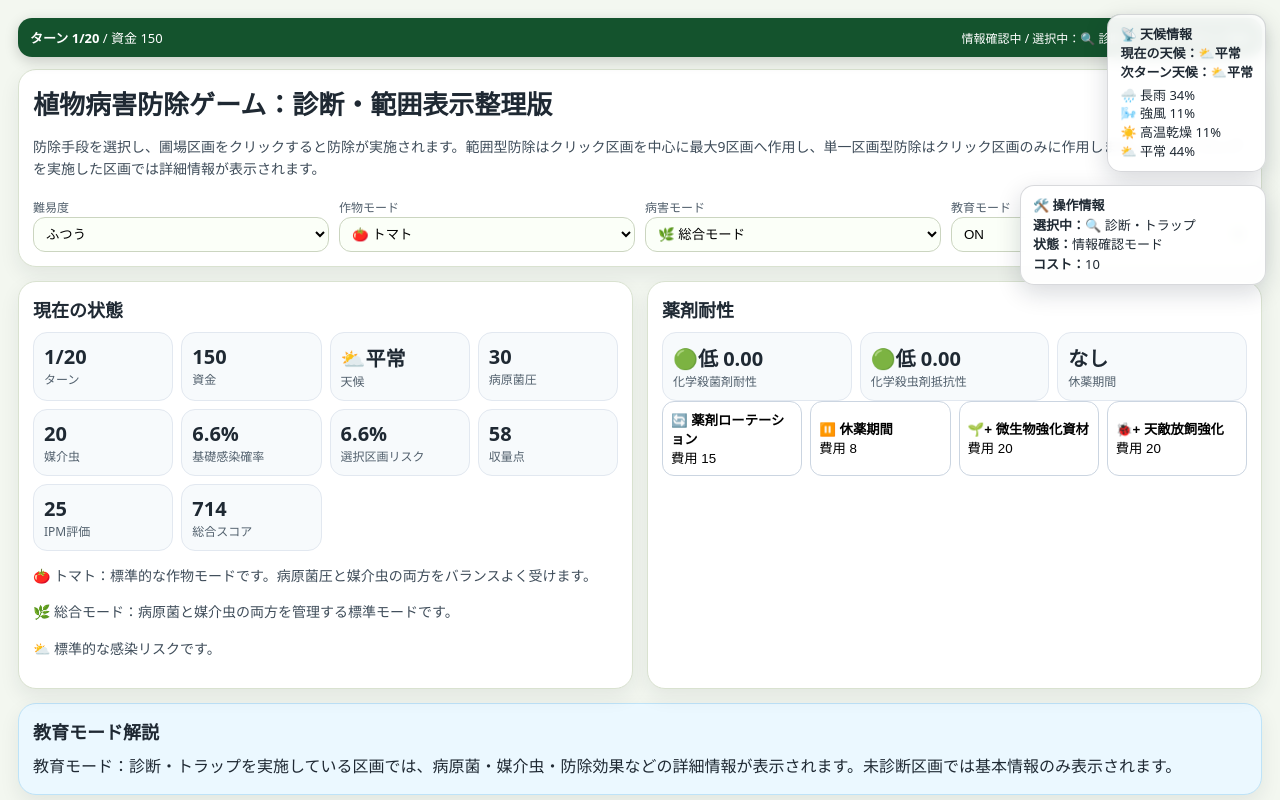
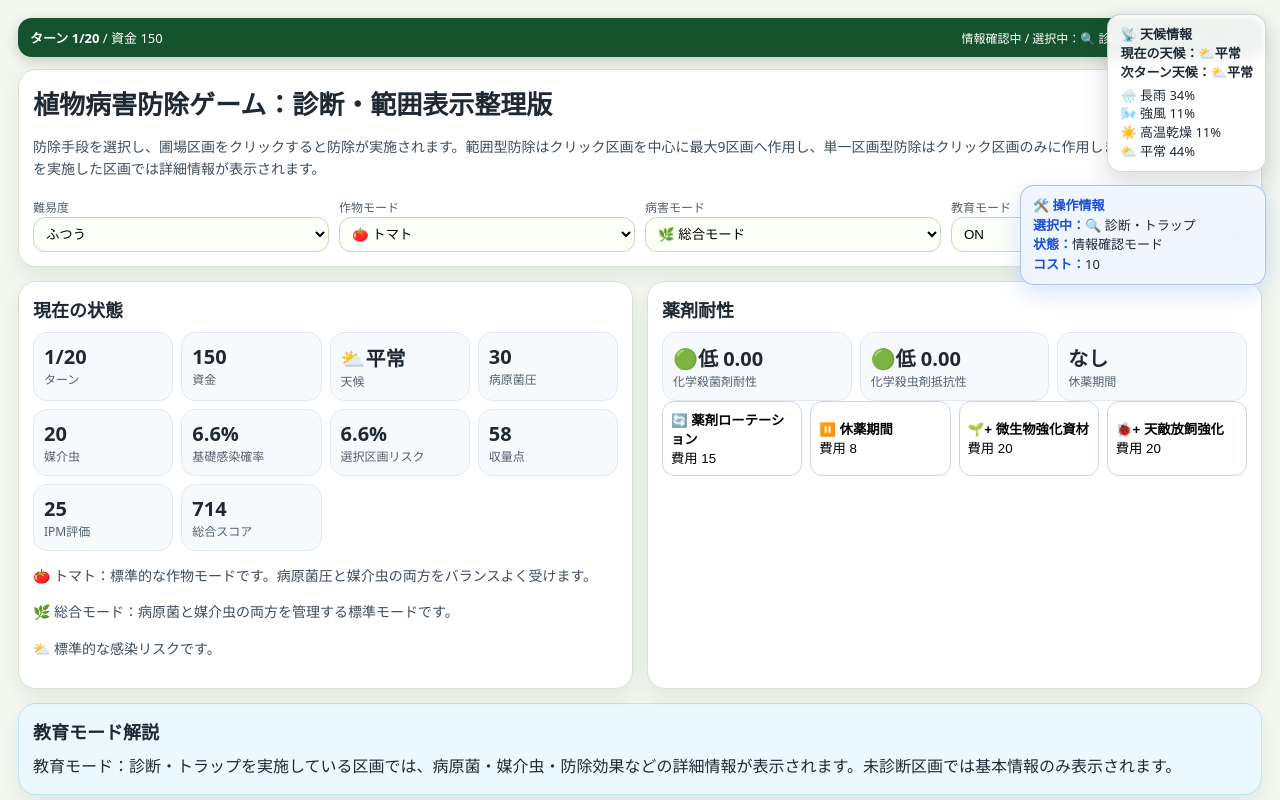
Before and after one commit to ftakashi-alpha/my-plant-game-mobile, a React (Vite) app: page / in a window 1280 px wide. Shown: the top 800 px of the page. Built offline with nearby package versions, Linux system fonts and the light colour scheme.

Commit message:
操作情報パネルの色分けを改善

```diff
--- a/src/App.jsx
+++ b/src/App.jsx
@@ -1508,7 +1508,12 @@ if (newWeather.name === "強風") {
         <div>⛅ 平常 {forecast.normal}%</div>
       </div>
 
-	  <div className="tool-info-panel">
+	  <div
+        className={
+          "tool-info-panel " +
+          (interactionMode === "apply" ? "tool-info-apply" : "tool-info-inspect")
+        }
+      >
         <div><b>🛠️ 操作情報</b></div>
         <div><b>選択中：</b>{tool.mark} {tool.name}</div>
         <div><b>状態：</b>{toolMode}</div>
--- a/src/style.css
+++ b/src/style.css
@@ -448,3 +448,25 @@ body {
     font-size: 11px;
   }
 }
+
+/* 操作情報パネル：情報確認モード */
+.tool-info-panel.tool-info-inspect {
+  border-color: rgba(37, 99, 235, 0.35);
+  background: rgba(239, 246, 255, 0.94);
+  box-shadow: 0 8px 24px rgba(37, 99, 235, 0.18);
+}
+
+/* 操作情報パネル：防除実施モード */
+.tool-info-panel.tool-info-apply {
+  border-color: rgba(234, 88, 12, 0.42);
+  background: rgba(255, 247, 237, 0.96);
+  box-shadow: 0 8px 24px rgba(234, 88, 12, 0.18);
+}
+
+.tool-info-panel.tool-info-inspect b {
+  color: #1d4ed8;
+}
+
+.tool-info-panel.tool-info-apply b {
+  color: #c2410c;
+}
```
